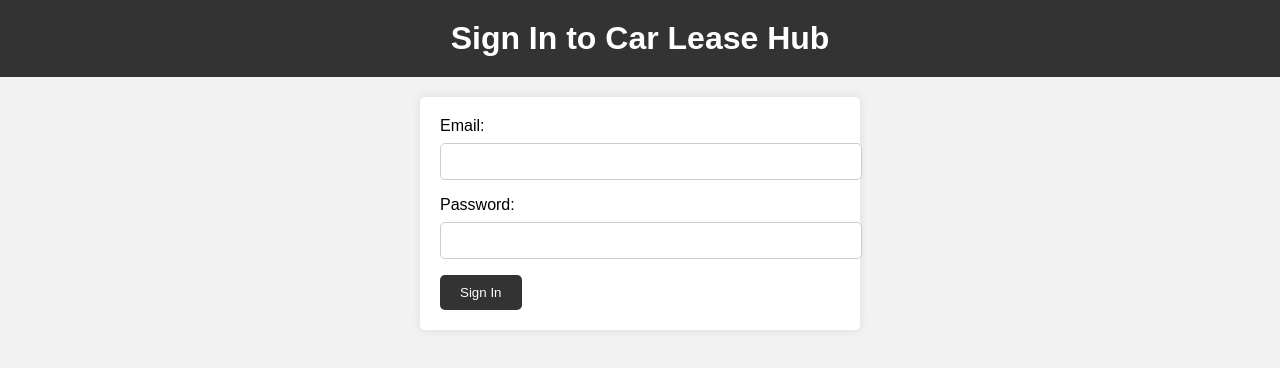
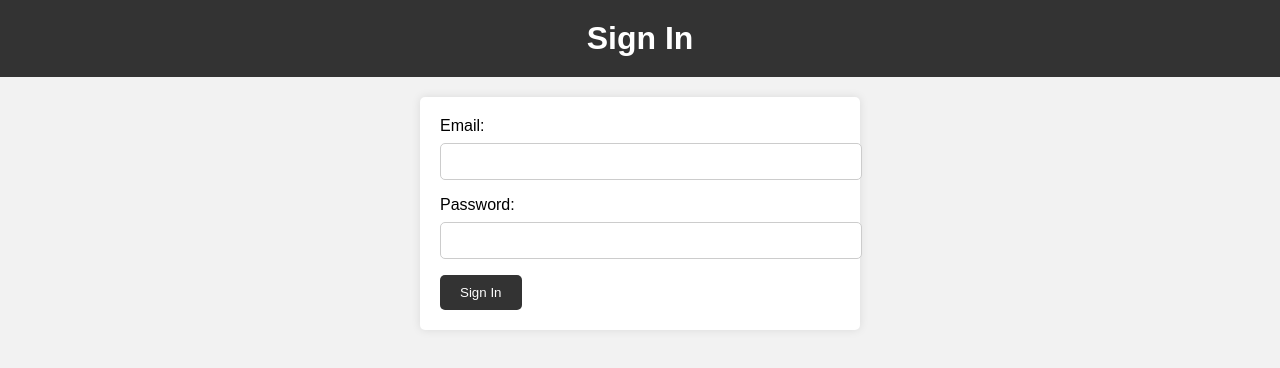
Before and after one commit to abhinayr/5130f2023, a plain HTML site: page Mangasamudram-AbhinayReddy_3rdweekly_Project_Progress/signin.html in a window 1280 px wide. Drawn offline with Linux system fonts and the light colour scheme.

Commit message:
Update signin.html

```diff
--- a/Mangasamudram-AbhinayReddy_3rdweekly_Project_Progress/signin.html
+++ b/Mangasamudram-AbhinayReddy_3rdweekly_Project_Progress/signin.html
@@ -57,7 +57,7 @@
 </head>
 <body>
     <header>
-        <h1>Sign In to Car Lease Hub</h1>
+        <h1>Sign In</h1>
     </header>
 
     <div class="container">
```
